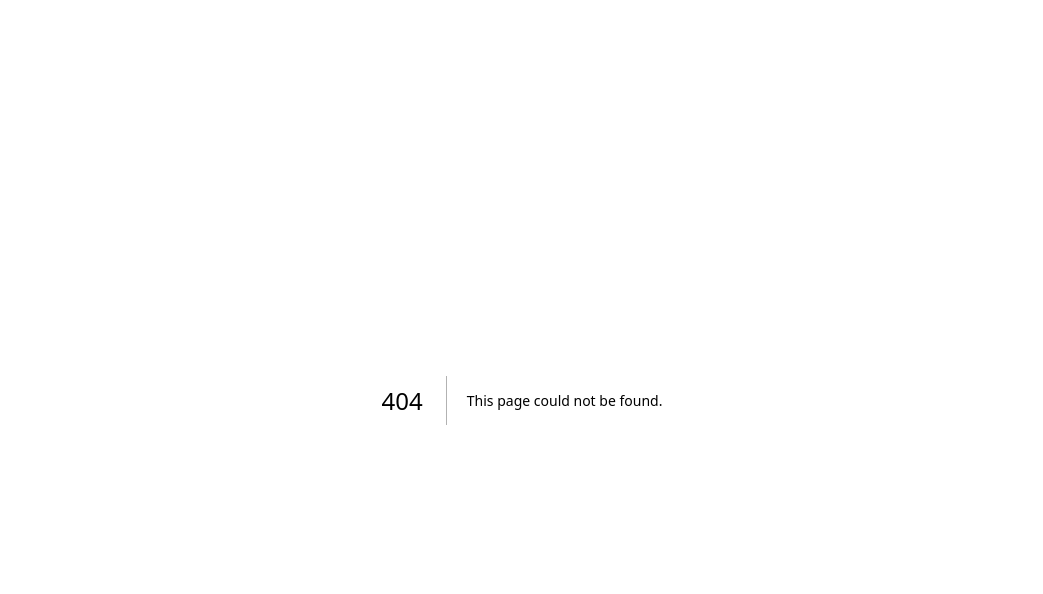
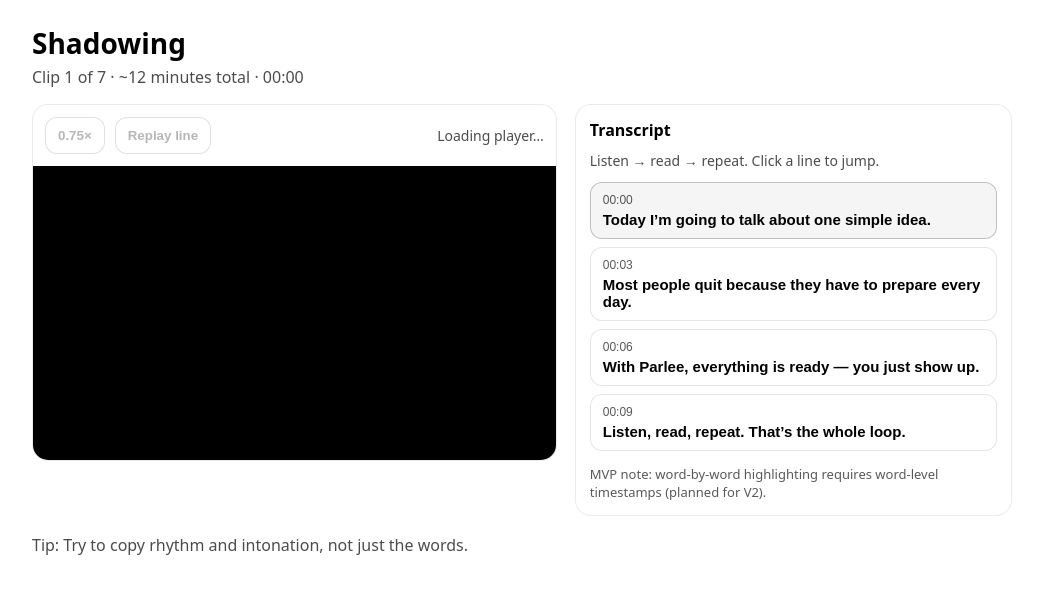
Before and after one commit to parnl/parlee, a Next.js app: page /shadowing in a window 1280 px wide. Before the commit this address had no page. Shown: the top 594 px of the page, without its empty margins (118-1161 px from the left). Built offline with nearby package versions, Linux system fonts and the light colour scheme.

Commit message:
feat: shadowing player skeleton

```diff
--- /dev/null
+++ b/app/shadowing/page.js
@@ -0,0 +1,264 @@
+"use client";
+
+import { useEffect, useMemo, useRef, useState } from "react";
+
+/**
+ * MVP Shadowing Player (YouGlish-style)
+ * - YouTube embed via IFrame Player API
+ * - Transcript panel OUTSIDE the video
+ * - Highlights current caption line (phrase-level)
+ * - Click a line to seek
+ * - Optional slow playback 0.75x
+ *
+ * NOTE: Word-by-word highlighting requires word-level timestamps (V2).
+ */
+
+const VIDEO_ID = "dQw4w9WgXcQ"; // TODO: заменить на реальный id видео
+
+// MVP transcript with phrase-level timing (секунды)
+// В будущем это будет приходить из базы/пайплайна.
+const TRANSCRIPT = [
+  { start: 0.0, end: 3.2, text: "Today I’m going to talk about one simple idea." },
+  { start: 3.2, end: 6.4, text: "Most people quit because they have to prepare every day." },
+  { start: 6.4, end: 9.5, text: "With Parlee, everything is ready — you just show up." },
+  { start: 9.5, end: 13.0, text: "Listen, read, repeat. That’s the whole loop." },
+];
+
+function formatTime(sec) {
+  const s = Math.max(0, Math.floor(sec));
+  const mm = String(Math.floor(s / 60)).padStart(2, "0");
+  const ss = String(s % 60).padStart(2, "0");
+  return `${mm}:${ss}`;
+}
+
+export default function ShadowingPage() {
+  const playerHostRef = useRef(null);
+  const playerRef = useRef(null);
+  const tickRef = useRef(null);
+
+  const [isReady, setIsReady] = useState(false);
+  const [currentTime, setCurrentTime] = useState(0);
+  const [playbackRate, setPlaybackRate] = useState(1);
+
+  const activeIndex = useMemo(() => {
+    const t = currentTime;
+    const idx = TRANSCRIPT.findIndex((row) => t >= row.start && t < row.end);
+    return idx === -1 ? null : idx;
+  }, [currentTime]);
+
+  // Load YouTube IFrame API + init player
+  useEffect(() => {
+    const ensureYouTubeAPI = () =>
+      new Promise((resolve) => {
+        if (window.YT && window.YT.Player) return resolve();
+
+        const existing = document.querySelector('script[src="https://www.youtube.com/iframe_api"]');
+        if (existing) {
+          // Wait until it becomes available
+          const check = setInterval(() => {
+            if (window.YT && window.YT.Player) {
+              clearInterval(check);
+              resolve();
+            }
+          }, 50);
+          return;
+        }
+
+        const tag = document.createElement("script");
+        tag.src = "https://www.youtube.com/iframe_api";
+        document.body.appendChild(tag);
+
+        // YouTube calls this global when ready
+        window.onYouTubeIframeAPIReady = () => resolve();
+      });
+
+    let cancelled = false;
+
+    (async () => {
+      await ensureYouTubeAPI();
+      if (cancelled) return;
+
+      if (!playerHostRef.current) return;
+
+      playerRef.current = new window.YT.Player(playerHostRef.current, {
+        videoId: VIDEO_ID,
+        playerVars: {
+          // controls are OK for MVP
+          controls: 1,
+          rel: 0,
+          modestbranding: 1,
+        },
+        events: {
+          onReady: () => {
+            setIsReady(true);
+            try {
+              playerRef.current.setPlaybackRate(1);
+            } catch {}
+            // Poll current time for transcript highlight
+            tickRef.current = setInterval(() => {
+              try {
+                const t = playerRef.current?.getCurrentTime?.();
+                if (typeof t === "number") setCurrentTime(t);
+              } catch {}
+            }, 150);
+          },
+        },
+      });
+    })();
+
+    return () => {
+      cancelled = true;
+      if (tickRef.current) clearInterval(tickRef.current);
+      tickRef.current = null;
+      try {
+        playerRef.current?.destroy?.();
+      } catch {}
+      playerRef.current = null;
+    };
+  }, []);
+
+  const seekTo = (sec) => {
+    if (!playerRef.current) return;
+    playerRef.current.seekTo(sec, true);
+    playerRef.current.playVideo?.();
+  };
+
+  const toggleSlow = () => {
+    if (!playerRef.current) return;
+    const next = playbackRate === 1 ? 0.75 : 1;
+    setPlaybackRate(next);
+    try {
+      playerRef.current.setPlaybackRate(next);
+    } catch {}
+  };
+
+  const replayActive = () => {
+    if (activeIndex == null) return;
+    const row = TRANSCRIPT[activeIndex];
+    seekTo(row.start);
+  };
+
+  return (
+    <div style={{ minHeight: "100vh", padding: 24, fontFamily: "ui-sans-serif, system-ui" }}>
+      <div style={{ maxWidth: 980, margin: "0 auto" }}>
+        {/* Header */}
+        <div style={{ marginBottom: 16 }}>
+          <div style={{ fontSize: 28, fontWeight: 700 }}>Shadowing</div>
+          <div style={{ opacity: 0.7, marginTop: 4 }}>
+            Clip 1 of 7 · ~12 minutes total · {formatTime(currentTime)}
+          </div>
+        </div>
+
+        {/* Layout */}
+        <div
+          style={{
+            display: "grid",
+            gridTemplateColumns: "1.2fr 1fr",
+            gap: 18,
+            alignItems: "start",
+          }}
+        >
+          {/* Video */}
+          <div
+            style={{
+              border: "1px solid rgba(0,0,0,0.08)",
+              borderRadius: 16,
+              overflow: "hidden",
+              background: "white",
+            }}
+          >
+            <div style={{ padding: 12, display: "flex", gap: 10, alignItems: "center" }}>
+              <button
+                onClick={toggleSlow}
+                disabled={!isReady}
+                style={{
+                  padding: "10px 12px",
+                  borderRadius: 12,
+                  border: "1px solid rgba(0,0,0,0.12)",
+                  background: "white",
+                  cursor: isReady ? "pointer" : "not-allowed",
+                  fontWeight: 600,
+                }}
+                title="Slow playback (0.75x)"
+              >
+                {playbackRate === 1 ? "0.75×" : "1.0×"}
+              </button>
+
+              <button
+                onClick={replayActive}
+                disabled={activeIndex == null || !isReady}
+                style={{
+                  padding: "10px 12px",
+                  borderRadius: 12,
+                  border: "1px solid rgba(0,0,0,0.12)",
+                  background: "white",
+                  cursor: activeIndex != null && isReady ? "pointer" : "not-allowed",
+                  fontWeight: 600,
+                }}
+              >
+                Replay line
+              </button>
+
+              <div style={{ marginLeft: "auto", opacity: 0.7, fontSize: 14 }}>
+                {isReady ? "Ready" : "Loading player…"}
+              </div>
+            </div>
+
+            <div style={{ aspectRatio: "16 / 9", background: "#000" }}>
+              <div ref={playerHostRef} style={{ width: "100%", height: "100%" }} />
+            </div>
+          </div>
+
+          {/* Transcript panel (outside video) */}
+          <div
+            style={{
+              border: "1px solid rgba(0,0,0,0.08)",
+              borderRadius: 16,
+              padding: 14,
+              background: "white",
+            }}
+          >
+            <div style={{ fontWeight: 700, marginBottom: 10 }}>Transcript</div>
+            <div style={{ opacity: 0.7, marginBottom: 12, fontSize: 14 }}>
+              Listen → read → repeat. Click a line to jump.
+            </div>
+
+            <div style={{ display: "flex", flexDirection: "column", gap: 8 }}>
+              {TRANSCRIPT.map((row, i) => {
+                const active = i === activeIndex;
+                return (
+                  <button
+                    key={`${row.start}-${i}`}
+                    onClick={() => seekTo(row.start)}
+                    style={{
+                      textAlign: "left",
+                      padding: "10px 12px",
+                      borderRadius: 12,
+                      border: active ? "1px solid rgba(0,0,0,0.22)" : "1px solid rgba(0,0,0,0.10)",
+                      background: active ? "rgba(0,0,0,0.04)" : "white",
+                      cursor: "pointer",
+                    }}
+                  >
+                    <div style={{ fontSize: 12, opacity: 0.65, marginBottom: 4 }}>
+                      {formatTime(row.start)}
+                    </div>
+                    <div style={{ fontSize: 15, fontWeight: active ? 700 : 600 }}>{row.text}</div>
+                  </button>
+                );
+              })}
+            </div>
+
+            <div style={{ marginTop: 14, fontSize: 13, opacity: 0.65 }}>
+              MVP note: word-by-word highlighting requires word-level timestamps (planned for V2).
+            </div>
+          </div>
+        </div>
+
+        {/* Footer */}
+        <div style={{ marginTop: 18, opacity: 0.7 }}>
+          Tip: Try to copy rhythm and intonation, not just the words.
+        </div>
+      </div>
+    </div>
+  );
+}
```
